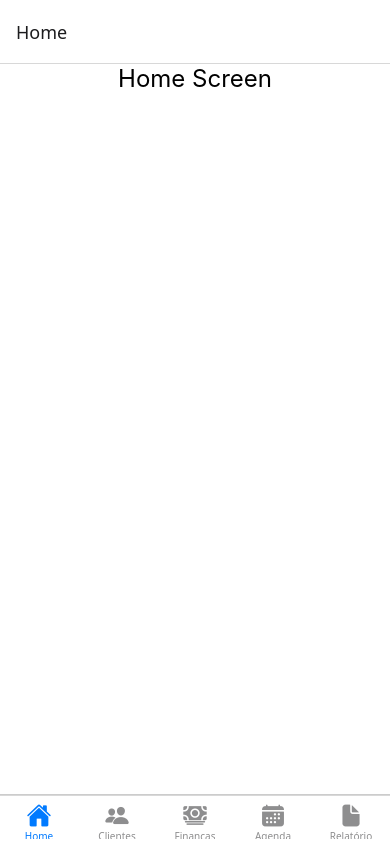
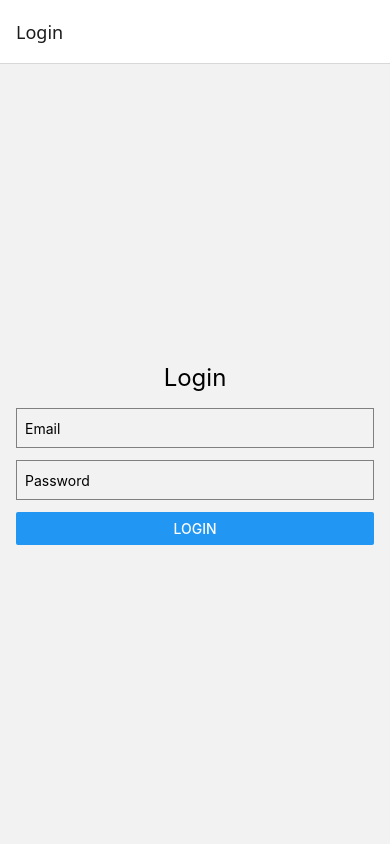
Before and after one commit to lBorD/BeautyApp, a React Native app: screen /Auth in a window 390 px wide. Built offline with nearby package versions, Linux system fonts and the light colour scheme.

Commit message:
fix navigation and added settings

```diff
--- a/src/navigation/AppNavigator.tsx
+++ b/src/navigation/AppNavigator.tsx
@@ -2,19 +2,22 @@
 import React from 'react';
 import { NavigationContainer } from '@react-navigation/native';
 import { createBottomTabNavigator } from '@react-navigation/bottom-tabs';
+import { createStackNavigator } from '@react-navigation/stack';
 import { Ionicons } from '@expo/vector-icons';
 import HomeScreen from '../screens/HomeScreen';
 import ClientesScreen from '../screens/ClienteScreen';
 import FinancasScreen from '../screens/FinancaScreen';
 import AgendaScreen from '../screens/AgendaScreen';
 import RelatorioScreen from '../screens/RelatorioScreen';
+import SettingsScreen from '../screens/SettingsScreen';
+import AuthNavigator from './AuthNavigator'; // Importar o AuthNavigator
 
 const Tab = createBottomTabNavigator();
+const Stack = createStackNavigator();
 
-const AppNavigator = () => {
+const TabNavigator = () => {
   return (
-    <NavigationContainer>
-      <Tab.Navigator
+    <Tab.Navigator id={undefined}
       screenOptions={({ route }) => ({
         tabBarIcon: ({ color, size }) => {
           let iconName;
@@ -29,22 +32,33 @@ const AppNavigator = () => {
             iconName = 'calendar';
           } else if (route.name === 'Relatório') {
             iconName = 'document';
+          } else if (route.name === 'Configurações') {
+            iconName = 'settings';
           }
 
           return <Ionicons name={iconName} size={size} color={color} />;
         },
+        tabBarActiveTintColor: 'tomato',
+        tabBarInactiveTintColor: 'gray',
       })}
-        tabBarOptions={{
-          activeTintColor: 'tomato',
-          inactiveTintColor: 'gray',
-        }}
     >
       <Tab.Screen name="Home" component={HomeScreen} />
       <Tab.Screen name="Clientes" component={ClientesScreen} />
       <Tab.Screen name="Finanças" component={FinancasScreen} />
       <Tab.Screen name="Agenda" component={AgendaScreen} />
       <Tab.Screen name="Relatório" component={RelatorioScreen} />
+      <Tab.Screen name="Configurações" component={SettingsScreen} />
     </Tab.Navigator>
+  );
+};
+
+const AppNavigator = () => {
+  return (
+    <NavigationContainer>
+      <Stack.Navigator id={undefined}>
+        <Stack.Screen name="Auth" component={AuthNavigator} options={{ headerShown: false }} />
+        <Stack.Screen name="Main" component={TabNavigator} options={{ headerShown: false }} />
+      </Stack.Navigator>
     </NavigationContainer>
   );
 };
--- /dev/null
+++ b/src/navigation/AuthNavigator.tsx
@@ -0,0 +1,15 @@
+import React from 'react';
+import { createStackNavigator } from '@react-navigation/stack';
+import LoginScreen from '../screens/LoginScreen';
+
+const Stack = createStackNavigator();
+
+const AuthNavigator = () => {
+  return (
+    <Stack.Navigator id={undefined}>
+      <Stack.Screen name="Login" component={LoginScreen} />
+    </Stack.Navigator>
+  );
+};
+
+export default AuthNavigator;
--- a/src/screens/HomeScreen.jsx
+++ b/src/screens/HomeScreen.jsx
@@ -4,8 +4,8 @@ import * as NavigationBar from 'expo-navigation-bar';
 
 const HomeScreen = ({ navigation }) => {
   useEffect(() => {
-    NavigationBar.setBackgroundColorAsync('#ffffff');
-  }, []);
+    NavigationBar.setBackgroundColorAsync('#FC1DDE');
+  }, []);''
 
   return (
     <View style={styles.container}>
--- a/src/screens/LoginScreen.jsx
+++ b/src/screens/LoginScreen.jsx
@@ -11,7 +11,7 @@ const LoginScreen = ({ navigation }) => {
     console.log('Email:', email);
     console.log('Password:', password);
     // Navigate to another screen if login is successful
-    navigation.navigate('Home');
+    navigation.navigate('Main');
   };
 
   return (
--- /dev/null
+++ b/src/screens/SettingsScreen.tsx
@@ -0,0 +1,30 @@
+import React from 'react';
+import { View, Text, StyleSheet } from 'react-native';
+import { Button } from 'react-native';
+import { useNavigation } from '@react-navigation/native';
+
+const SettingsScreen = () => {
+  const navigation = useNavigation();
+  const handleLogout = () => {
+    console.log('User logged out');
+
+    navigation.navigate('Auth');
+  };
+
+  return (
+    <View style={styles.container}>
+      <Text>Configurações</Text>
+      <Button title="Logout" onPress={handleLogout} />
+    </View>
+  );
+};
+
+const styles = StyleSheet.create({
+  container: {
+    flex: 1,
+    justifyContent: 'center',
+    alignItems: 'center',
+  },
+});
+
+export default SettingsScreen;
```
Lines whose indentation alone changed are shown as unchanged.
